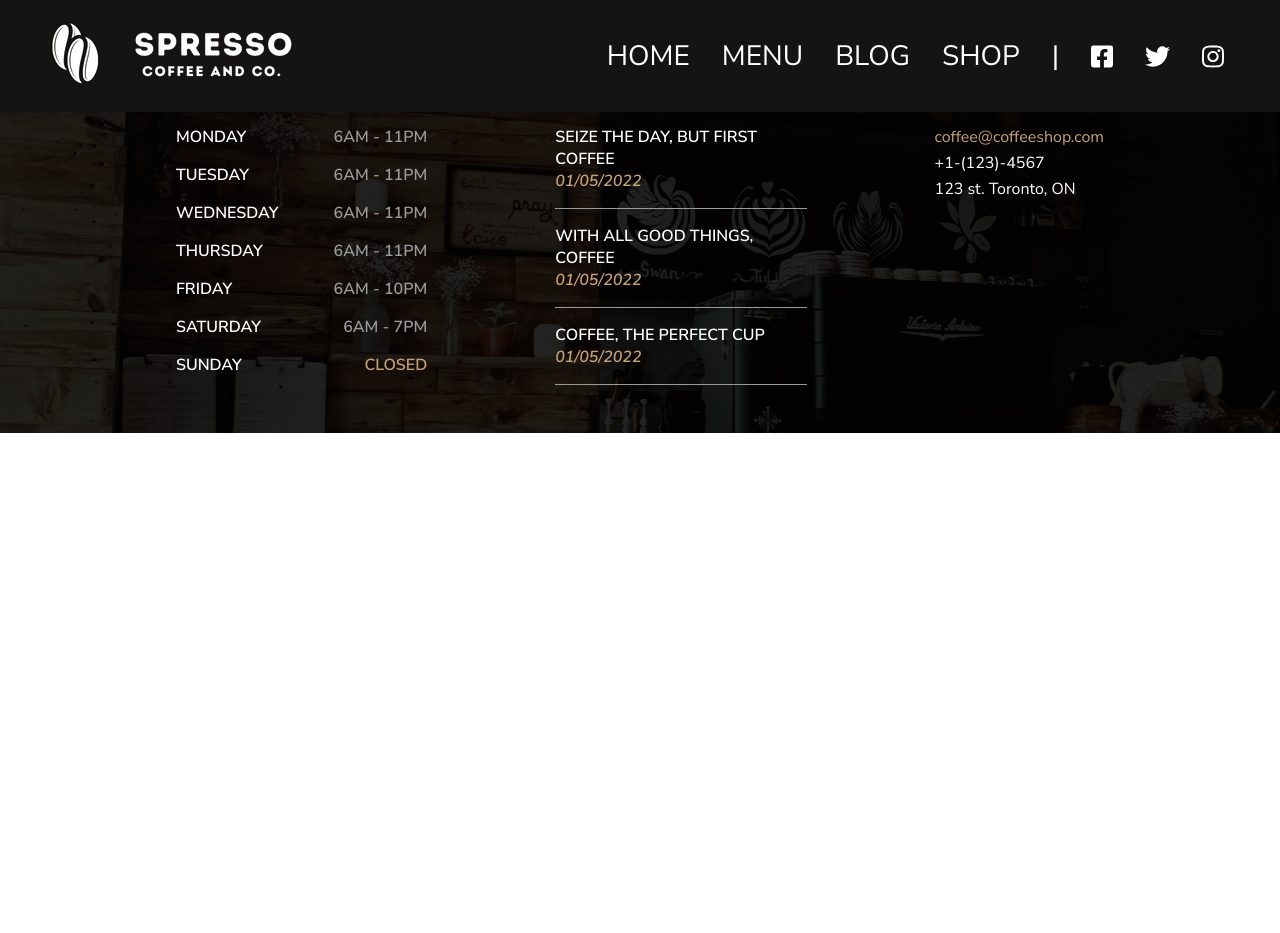
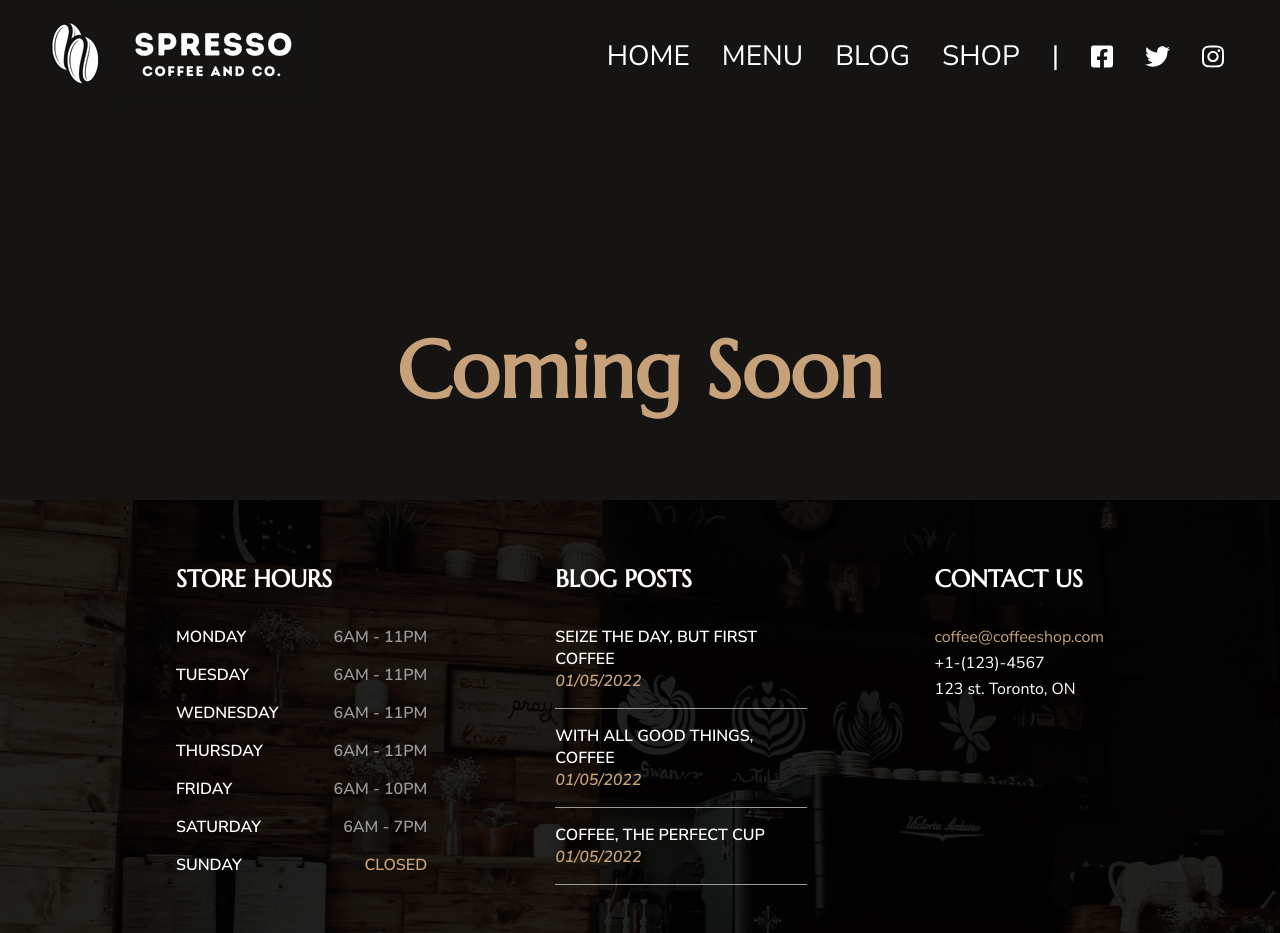
Before and after one commit to rideoutm/coffee-shop-v2, a React (Create React App) app: page /coffee-shop-v2/shop in a window 1280 px wide. Before the commit the page ends 800 px from the top, so only its background shows below. Built offline with nearby package versions, Linux system fonts and the light colour scheme; a web font is replaced by a local one.

Commit message:
add shop component

```diff
--- a/src/App.js
+++ b/src/App.js
@@ -6,6 +6,8 @@ import Header from "./components/Header/Header";
 import Percolate from "./components/Blog/Blog";
 import blogData from "./components/Blog/blogData.json";
 import Modal from "./components/Modal/Modal";
+import Shop from "./components/Shop/Shop";
+
 import { useState, useRef } from "react";
 import { BrowserRouter, Routes, Route } from "react-router-dom";
 import ScrollToTop from "./components/ScrollToTop/ScrollToTop";
@@ -39,6 +41,7 @@ function App() {
               path="/blog/:id"
               element={<Percolate blogData={blogData} />}
             />
+            <Route path="/shop" element={<Shop />} />
           </Routes>
           <Modal showModal={showModal} setShowModal={setShowModal} />
         </ScrollToTop>
--- a/src/components/Header/Header.js
+++ b/src/components/Header/Header.js
@@ -52,7 +52,9 @@ export default function Header({ handleModal, menuRef }) {
           </Link>
         </div>
         <div className="header__menu-item">
-          <span className="header__menu-item--anim">SHOP</span>
+          <Link to="/shop">
+            <span className="header__menu-item--anim">SHOP</span>
+          </Link>
         </div>
         <div className="header__menu-item">|</div>
         <div className="header__menu-item">
--- a/src/components/Modal/Modal.js
+++ b/src/components/Modal/Modal.js
@@ -28,12 +28,14 @@ export default function Modal({ showModal, setShowModal }) {
               <span className="modal__menu-list-item-span">BLOG</span>
             </li>
           </Link>
+          <Link to="/shop">
             <li
               onClick={() => setShowModal(false)}
               className="modal__menu-list-item"
             >
               <span className="modal__menu-list-item-span">SHOP</span>
             </li>
+          </Link>
         </ul>
       </div>
     </div>
--- /dev/null
+++ b/src/components/Shop/Shop.js
@@ -0,0 +1,9 @@
+import "./Shop.scss";
+
+export default function Shop() {
+  return (
+    <div className="shop">
+      <h2 className="shop__header">Coming Soon</h2>
+    </div>
+  );
+}
--- /dev/null
+++ b/src/components/Shop/Shop.scss
@@ -0,0 +1,26 @@
+@use "../../../styles/global.scss" as *;
+@use "../../../styles/partials/typography" as *;
+@use "../../../styles/partials/utilities" as *;
+@use "../../../styles/partials/mixins" as *;
+
+.shop {
+  height: 500px;
+  text-align: center;
+  background: rgba(21, 20, 18, 1);
+  padding-top: 20rem;
+
+  &__header {
+    font-size: 5rem;
+    font-family: "marcellus", serif;
+    color: #c7a17a;
+    animation: 1.5s shopFade ease-in;
+    @keyframes shopFade {
+      0% {
+        opacity: 0;
+      }
+      100% {
+        opacity: 1;
+      }
+    }
+  }
+}
```
Lines whose indentation alone changed are shown as unchanged.
